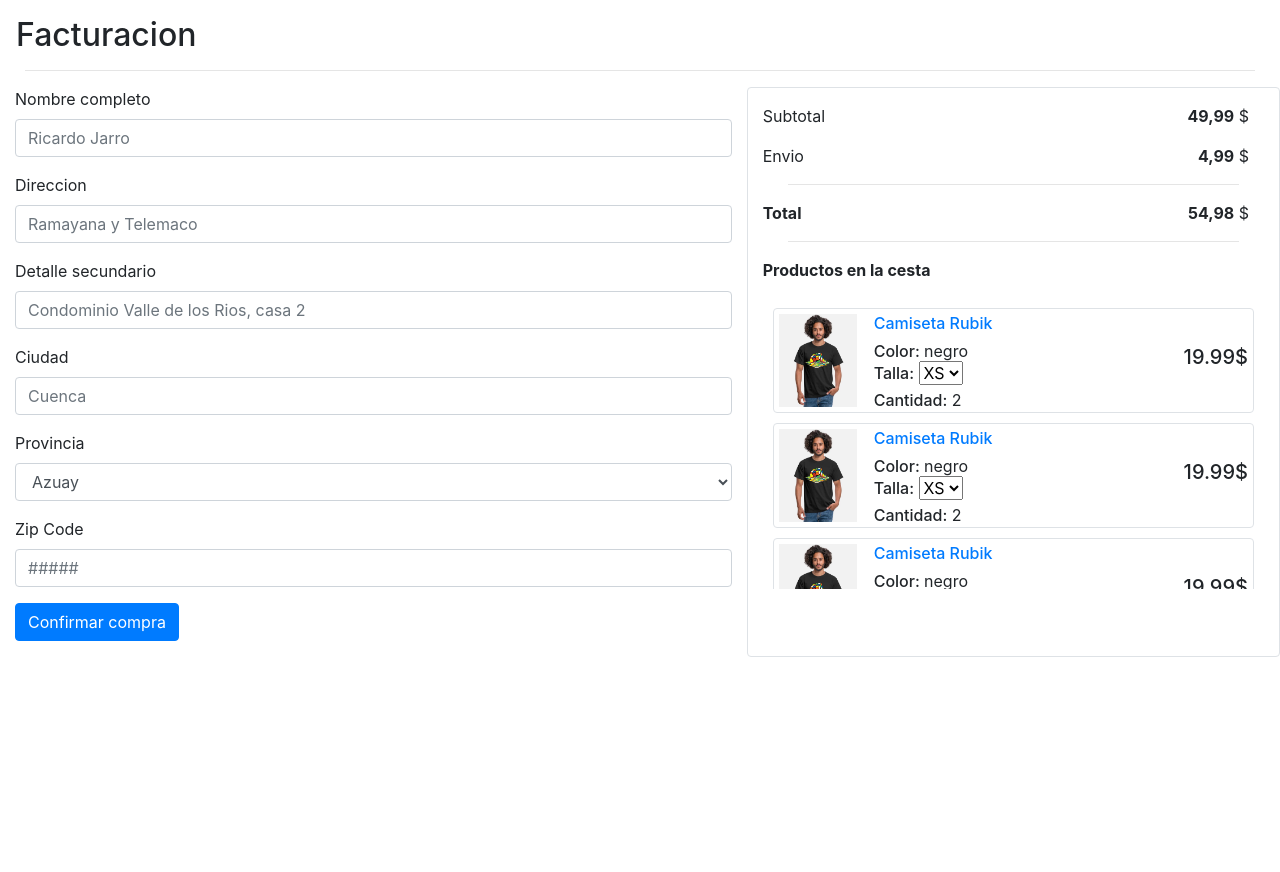
After one commit to RicardoJarro/avance-web, a PHP site: page /facturacion.php in a window 1280 px wide. The commit adds this page. Shown: the top 872 px of the page. Run offline with PHP 8.4, Linux system fonts and the light colour scheme; some libraries are stand-ins or nearby versions.

Commit message:
facturacion.php y pago.php agregados

```diff
--- a/css/estilo_carrito.css
+++ b/css/estilo_carrito.css
@@ -56,11 +56,11 @@
 }
 
 .info-item-carrito h5 {
-    font-size: 2em;
+    font-size: 1em;
 }
 
 .info-item-carrito h6 {
-    font-size: 1.2em;
+    font-size: 1em;
 }
 
 .modificar-cantidad {
@@ -71,7 +71,7 @@
 }
 
 .cantidad-producto {
-    font-size: 2em;
+    font-size: 1em;
 }
 
 
@@ -125,12 +125,12 @@
 /*  Parte Derecha */
 #container-resumen-carrito {
     margin-top: 25px;
-    font-size: 12px;
+    font-size: 16px;
     text-align: left;
 }
 
 #container-resumen-carrito h4 {
-    font-size: 2.4em;
+    font-size: 1em;
     margin-left: 15px;
 
 }
@@ -140,14 +140,14 @@
 }
 
 .texto-resumen-pedido{
-    font-size: 2em;
+    font-size: 1em;
     text-align: left;
     display: inline;
 }
 
 .valor-resumen{
     position: absolute;
-    font-size: 2em;
+    font-size: 1em;
     right: 15px;
     display: inline;
 }
@@ -158,3 +158,62 @@
 .centrar-forzado{
     text-align: center;
 }
+
+/* ESTILOS PARA FACTURACION */
+#fact-container-derecho .valor-resumen{
+    /* position: absolute; */
+    font-size: 1em;
+    right: 15px;
+    display: inline;
+}
+#fact-container-derecho{
+    font-size: 16px;
+}
+
+
+#fact-items-compra .info-item-carrito{
+    top: 5px;
+    left: 100px;
+    line-height: 5px;
+    font-size: 1em;
+}
+#fact-items-compra{
+    position: relative;
+    height: 291px;
+    overflow-y: auto
+}
+
+#fact-items-compra .item-carrito {
+    margin: 10px;
+    padding: 5px;
+    position: relative;
+    height: 105px;
+    overflow: hidden;
+}
+#fact-items-compra .container-imagen {
+    position: relative;
+    height: 93px;
+}
+
+#fact-items-compra .price_now-price{
+    position: absolute;
+    top: 50%;
+    transform: translateY(-50%);
+    right: 5px;
+}
+
+/* ESTILO PARA PAGO.PHP */
+.credit-card-div  span { padding-top:10px; }
+.credit-card-div img { padding-top:30px;
+width: 52px; height: 65px;
+text-align: center;}
+.credit-card-div .small-font { font-size:9px; }
+.credit-card-div .pad-adjust { padding-top:10px; }
+#container-pago-info{
+    position: absolute;
+    top: 50%;
+    transform: translateY(-50%);
+    left: 50%;
+    transform: translateX(-50%);
+
+ }
--- /dev/null
+++ b/facturacion.php
@@ -0,0 +1,272 @@
+<!DOCTYPE html>
+<html lang="en">
+
+<head>
+    <meta charset="UTF-8">
+    <meta name="viewport" content="width=device-width, initial-scale=1.0">
+    <title>Facturacion</title>
+    <link rel="stylesheet" href="css/estilo_carrito.css">
+    <link rel="stylesheet" href="https://stackpath.bootstrapcdn.com/bootstrap/4.5.0/css/bootstrap.min.css" integrity="sha384-9aIt2nRpC12Uk9gS9baDl411NQApFmC26EwAOH8WgZl5MYYxFfc+NcPb1dKGj7Sk" crossorigin="anonymous">
+    <script src="https://kit.fontawesome.com/63fafe2dae.js" crossorigin="anonymous"></script>
+</head>
+
+<body>
+    <div>
+        <h2 class="m-3">Facturacion</h2>
+        <hr>
+    </div>
+    <div class="container-fluid">
+        <div class="row">
+            <div class="col col-12 col-sm-12 col-md-7 col-lg-7 fac-container-izquierdo">
+                <form>
+                    <div class="form-group">
+                        <div class="form-group">
+                            <!-- Full Name -->
+                            <label for="full_name_id" class="control-label">Nombre completo</label>
+                            <input type="text" class="form-control" id="full_name_id" name="full_name" placeholder="Ricardo Jarro">
+                        </div>
+
+                    </div>
+                    <div class="form-group">
+                        <!-- Street 1 -->
+                        <label for="street1_id" class="control-label">Direccion</label>
+                        <input type="text" class="form-control" id="street1_id" name="street1" placeholder="Ramayana y Telemaco">
+                    </div>
+
+                    <div class="form-group">
+                        <!-- Street 2 -->
+                        <label for="street2_id" class="control-label">Detalle secundario</label>
+                        <input type="text" class="form-control" id="street2_id" name="street2" placeholder="Condominio Valle de los Rios, casa 2">
+                    </div>
+
+                    <div class="form-group">
+                        <!-- City-->
+                        <label for="city_id" class="control-label">Ciudad</label>
+                        <input type="text" class="form-control" id="city_id" name="city" placeholder="Cuenca">
+                    </div>
+
+                    <div class="form-group">
+                        <!-- State Button -->
+                        <label for="state_id" class="control-label">Provincia</label>
+                        <select class="form-control" id="state_id">
+                            <option value="01">Azuay</option>
+                            <option value="02">Bolivar</option>
+                            <option value="03">Cañar</option>
+                            <option value="04">Carchi</option>
+                            <option value="05">Cotopaxi</option>
+                            <option value="06">Chimborazo</option>
+                            <option value="07">El Oro</option>
+                            <option value="08">Esmeraldas</option>
+                            <option value="09">Guayas</option>
+                            <option value="10">Imbabura</option>
+                            <option value="11">Loja</option>
+                            <option value="12">Los Rios</option>
+                            <option value="13">Manabi</option>
+                            <option value="14">Monora Santiago</option>
+                            <option value="15">Napo</option>
+                            <option value="16">Pastaza</option>
+                            <option value="17">Pichincha</option>
+                            <option value="18">Tungurahua</option>
+                            <option value="19">Zamora Chinchipe</option>
+                            <option value="20">Galapagos</option>
+                            <option value="21">Sucumbios</option>
+                            <option value="22">Orellana</option>
+                            <option value="23">Santo Domingo de los Tschilas</option>
+                            <option value="24">Santa Elena</option>
+                        </select>
+                    </div>
+
+                    <div class="form-group">
+                        <!-- Zip Code-->
+                        <label for="zip_id" class="control-label">Zip Code</label>
+                        <input type="text" class="form-control" id="zip_id" name="zip" placeholder="#####">
+                    </div>
+
+                    <div class="form-group center">
+                        <!-- Submit Button -->
+                        <button type="submit" class="btn btn-primary">Confirmar compra</button>
+                    </div>
+                </form>
+            </div>
+            <div class="col col-12 col-sm-12 col-md-5 col-lg-5 border rounded" id="fact-container-derecho">
+
+                <div class="mt-3 position-relative">
+                    <p class="texto-resumen-pedido d-inline-block ">Subtotal</p>
+                    <p class="valor-resumen d-inline-block" id="subtotal-resumen-pedido "><b>49,99</b></p>
+                </div>
+                <div class="position-relative">
+                    <p class="texto-resumen-pedido">Envio</p>
+                    <p class="valor-resumen" id="envio-resumen-pedido"><b>4,99</b></p>
+                </div>
+                <hr>
+                <div class="position-relative">
+                    <p class="texto-resumen-pedido"><b>Total</b></p>
+                    <p class="valor-resumen" id="total-resumen-pedido"><b>54,98</b></p>
+                </div>
+                <hr>
+                <div>
+                    <p><b>Productos en la cesta</b></p>
+                </div>
+
+                <div id="fact-items-compra">
+                    <div>
+
+                        <div class="row item-carrito border rounded">
+                            <div class="container-imagen d-inline-block">
+                                <img src="images/camisa-rubik_1_negro.jpg" class="h-100">
+                            </div>
+                            <div class="info-item-carrito d-inline-block ">
+                                <h5><a href="#">Camiseta Rubik</a></h5>
+                                <h6 class="d-inline">Color: </h6>
+                                <h7 class="d-inline">negro</h7>
+                                <br>
+                                <h6 class="d-inline-block">Talla: </h6>
+                                <select name="" id="tallas-disponibles">
+                                    <option value="">XS</option>
+                                    <option value="">S</option>
+                                    <option value="">M</option>
+                                    <option value="">X</option>
+                                </select>
+                                <br>
+                                <div class="item-cantidad">
+                                    <h6 class="d-inline">Cantidad:</h6>
+                                    <p class="d-inline">2</p>
+                                </div>
+                            </div>
+                            <div class="price_now-price">
+                                <h5>19.99$</h5>
+                            </div>
+                        </div>
+
+                        <div class="row item-carrito border rounded">
+                            <div class="container-imagen d-inline-block">
+                                <img src="images/camisa-rubik_1_negro.jpg" class="h-100">
+                            </div>
+                            <div class="info-item-carrito d-inline-block ">
+                                <h5><a href="#">Camiseta Rubik</a></h5>
+                                <h6 class="d-inline">Color: </h6>
+                                <h7 class="d-inline">negro</h7>
+                                <br>
+                                <h6 class="d-inline-block">Talla: </h6>
+                                <select name="" id="tallas-disponibles">
+                                    <option value="">XS</option>
+                                    <option value="">S</option>
+                                    <option value="">M</option>
+                                    <option value="">X</option>
+                                </select>
+                                <br>
+                                <div class="item-cantidad">
+                                    <h6 class="d-inline">Cantidad:</h6>
+                                    <p class="d-inline">2</p>
+                                </div>
+                            </div>
+                            <div class="price_now-price">
+                                <h5>19.99$</h5>
+                            </div>
+                        </div>
+
+
+                        <div class="row item-carrito border rounded">
+                            <div class="container-imagen d-inline-block">
+                                <img src="images/camisa-rubik_1_negro.jpg" class="h-100">
+                            </div>
+                            <div class="info-item-carrito d-inline-block ">
+                                <h5><a href="#">Camiseta Rubik</a></h5>
+                                <h6 class="d-inline">Color: </h6>
+                                <h7 class="d-inline">negro</h7>
+                                <br>
+                                <h6 class="d-inline-block">Talla: </h6>
+                                <select name="" id="tallas-disponibles">
+                                    <option value="">XS</option>
+                                    <option value="">S</option>
+                                    <option value="">M</option>
+                                    <option value="">X</option>
+                                </select>
+                                <br>
+                                <div class="item-cantidad">
+                                    <h6 class="d-inline">Cantidad:</h6>
+                                    <p class="d-inline">2</p>
+                                </div>
+                            </div>
+                            <div class="price_now-price">
+                                <h5>19.99$</h5>
+                            </div>
+                        </div>
+
+
+                        <div class="row item-carrito border rounded">
+                            <div class="container-imagen d-inline-block">
+                                <img src="images/camisa-rubik_1_negro.jpg" class="h-100">
+                            </div>
+                            <div class="info-item-carrito d-inline-block ">
+                                <h5><a href="#">Camiseta Rubik</a></h5>
+                                <h6 class="d-inline">Color: </h6>
+                                <h7 class="d-inline">negro</h7>
+                                <br>
+                                <h6 class="d-inline-block">Talla: </h6>
+                                <select name="" id="tallas-disponibles">
+                                    <option value="">XS</option>
+                                    <option value="">S</option>
+                                    <option value="">M</option>
+                                    <option value="">X</option>
+                                </select>
+                                <br>
+                                <div class="item-cantidad">
+                                    <h6 class="d-inline">Cantidad:</h6>
+                                    <p class="d-inline">2</p>
+                                </div>
+                            </div>
+                            <div class="price_now-price">
+                                <h5>19.99$</h5>
+                            </div>
+                        </div>
+
+
+                        <div class="row item-carrito border rounded">
+                            <div class="container-imagen d-inline-block">
+                                <img src="images/camisa-rubik_1_negro.jpg" class="h-100">
+                            </div>
+                            <div class="info-item-carrito d-inline-block ">
+                                <h5><a href="#">Camiseta Rubik</a></h5>
+                                <h6 class="d-inline">Color: </h6>
+                                <h7 class="d-inline">negro</h7>
+                                <br>
+                                <h6 class="d-inline-block">Talla: </h6>
+                                <select name="" id="tallas-disponibles">
+                                    <option value="">XS</option>
+                                    <option value="">S</option>
+                                    <option value="">M</option>
+                                    <option value="">X</option>
+                                </select>
+                                <br>
+                                <div class="item-cantidad">
+                                    <h6 class="d-inline">Cantidad:</h6>
+                                    <p class="d-inline">2</p>
+                                </div>
+                            </div>
+                            <div class="price_now-price">
+                                <h5>19.99$</h5>
+                            </div>
+                        </div>
+
+
+                    </div>
+
+
+
+
+                </div>
+            </div>
+        </div>
+
+    </div>
+
+    <!-- LIBRERIAS -->
+    <script src="https://ajax.googleapis.com/ajax/libs/jquery/3.5.1/jquery.min.js"></script>
+    <script src="https://cdn.jsdelivr.net/npm/popper.js@1.16.0/dist/umd/popper.min.js" integrity="sha384-Q6E9RHvbIyZFJoft+2mJbHaEWldlvI9IOYy5n3zV9zzTtmI3UksdQRVvoxMfooAo" crossorigin="anonymous"></script>
+    <script src="https://stackpath.bootstrapcdn.com/bootstrap/4.5.0/js/bootstrap.min.js" integrity="sha384-OgVRvuATP1z7JjHLkuOU7Xw704+h835Lr+6QL9UvYjZE3Ipu6Tp75j7Bh/kR0JKI" crossorigin="anonymous"></script>
+    <script src="https://cdnjs.cloudflare.com/ajax/libs/jquery-zoom/1.7.21/jquery.zoom.js"></script>
+    <!-- FIN-->
+</body>
+
+</html>
```
Also changed, not shown: css/estilo_facturacion.css (added, +15 -0 lines), pago.php (added, +82 -0 lines), images/tarjeta_credito.jpg (added), images/tarjeta_credito.png (added).
